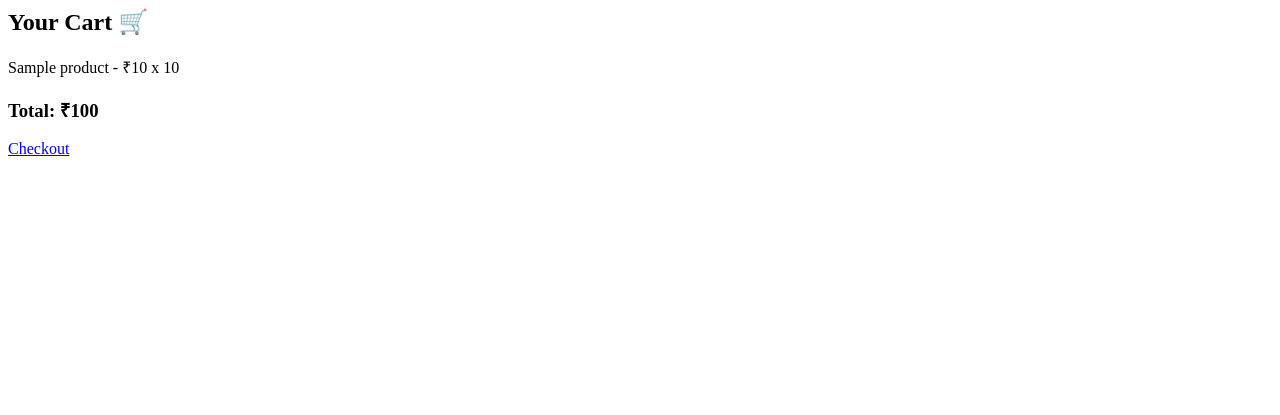
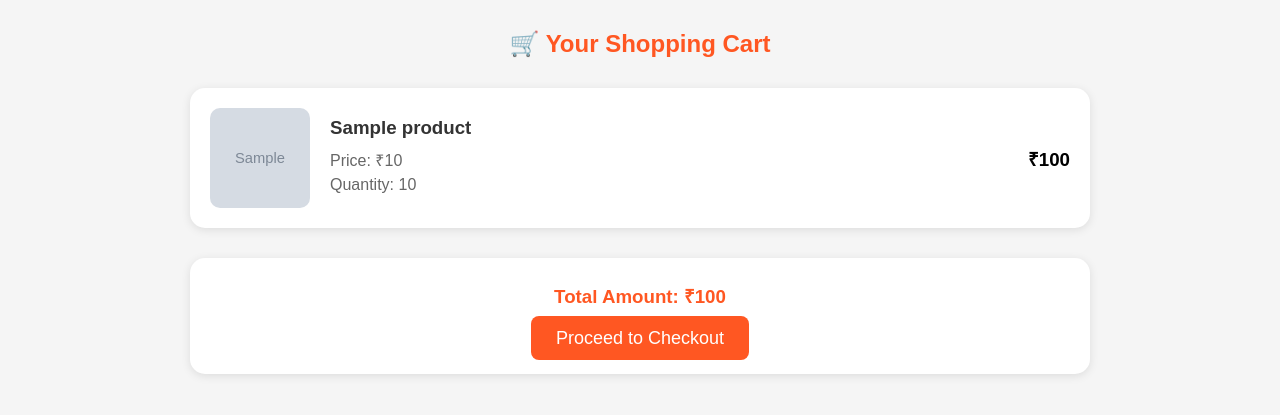
Before and after one commit to Codedbyk/Ecommerce, a PHP site: page /view_cart.php in a window 1280 px wide. Shown: the top 415 px of the page. Run offline with PHP 8.4, Linux system fonts and the light colour scheme; the visitor is signed in with stand-in values (Sample User, id 1); tables that the repository leaves empty or names only in its code hold one stand-in row (values such as "Sample post"); grey boxes marked "Sample" are stand-in pictures.

Commit message:
Updated view_cart.php

```diff
--- a/view_cart.php
+++ b/view_cart.php
@@ -1,29 +1,206 @@
 <?php
 session_start();
+
 $conn = new mysqli("localhost", "root", "", "ecommerce");
+
+if(!isset($_SESSION['USER_ID'])){
+    header("Location: auth.php");
+    exit();
+}
 
 $user_id = $_SESSION['USER_ID'];
 
 $result = $conn->query("
-SELECT products.name, products.price, cart.quantity
+SELECT products.name,
+products.price,
+products.image,
+cart.quantity
 FROM cart
-JOIN products ON cart.product_id = products.id
+JOIN products
+ON cart.product_id = products.id
 WHERE cart.user_id = '$user_id'
 ");
 
 $total = 0;
 ?>
 
-<h2>Your Cart 🛒</h2>
+<!DOCTYPE html>
+<html>
+
+<head>
+
+<title>My Cart</title>
+
+<style>
+
+*{
+    margin:0;
+    padding:0;
+    box-sizing:border-box;
+    font-family:Arial;
+}
+
+body{
+    background:#f5f5f5;
+    padding:30px;
+}
+
+h2{
+    text-align:center;
+    margin-bottom:30px;
+    color:#ff5722;
+}
+
+.cart-container{
+    max-width:900px;
+    margin:auto;
+}
+
+.cart-card{
+    background:white;
+    display:flex;
+    align-items:center;
+    justify-content:space-between;
+    padding:20px;
+    margin-bottom:20px;
+    border-radius:15px;
+    box-shadow:0 2px 10px rgba(0,0,0,0.1);
+}
+
+.cart-left{
+    display:flex;
+    align-items:center;
+    gap:20px;
+}
+
+.cart-left img{
+    width:100px;
+    height:100px;
+    object-fit:cover;
+    border-radius:10px;
+}
+
+.cart-info h3{
+    margin-bottom:10px;
+    color:#333;
+}
+
+.cart-info p{
+    color:#666;
+    margin-bottom:5px;
+}
+
+.cart-right{
+    text-align:right;
+}
+
+.total-box{
+    background:white;
+    padding:25px;
+    border-radius:15px;
+    box-shadow:0 2px 10px rgba(0,0,0,0.1);
+    text-align:center;
+    margin-top:30px;
+}
+
+.total-box h3{
+    margin-bottom:20px;
+    color:#ff5722;
+}
+
+.checkout-btn{
+    background:#ff5722;
+    color:white;
+    padding:12px 25px;
+    text-decoration:none;
+    border-radius:8px;
+    font-size:18px;
+}
+
+.checkout-btn:hover{
+    background:#e64a19;
+}
+
+.empty-cart{
+    text-align:center;
+    font-size:20px;
+    color:#777;
+}
+
+</style>
+
+</head>
+
+<body>
+
+<h2>🛒 Your Shopping Cart</h2>
+
+<div class="cart-container">
 
 <?php
-while($row = $result->fetch_assoc()){
-    $subtotal = $row['price'] * $row['quantity'];
-    $total += $subtotal;
 
-    echo "<p>".$row['name']." - ₹".$row['price']." x ".$row['quantity']."</p>";
-}
+if($result->num_rows > 0){
+
+    while($row = $result->fetch_assoc()){
+
+        $subtotal = $row['price'] * $row['quantity'];
+
+        $total += $subtotal;
+
 ?>
 
-<h3>Total: ₹<?php echo $total; ?></h3>
-<a href="checkout.php">Checkout</a>
+<div class="cart-card">
+
+    <div class="cart-left">
+
+        <img src="images/<?php echo $row['image']; ?>">
+
+        <div class="cart-info">
+
+            <h3><?php echo $row['name']; ?></h3>
+
+            <p>Price: ₹<?php echo $row['price']; ?></p>
+
+            <p>Quantity: <?php echo $row['quantity']; ?></p>
+
+        </div>
+
+    </div>
+
+    <div class="cart-right">
+
+        <h3>₹<?php echo $subtotal; ?></h3>
+
+    </div>
+
+</div>
+
+<?php
+
+    }
+
+?>
+
+<div class="total-box">
+
+    <h3>Total Amount: ₹<?php echo $total; ?></h3>
+
+    <a href="checkout.php" class="checkout-btn">
+        Proceed to Checkout
+    </a>
+
+</div>
+
+<?php
+
+} else {
+
+    echo "<p class='empty-cart'>Your cart is empty 😢</p>";
+}
+
+?>
+
+</div>
+
+</body>
+</html>
```
